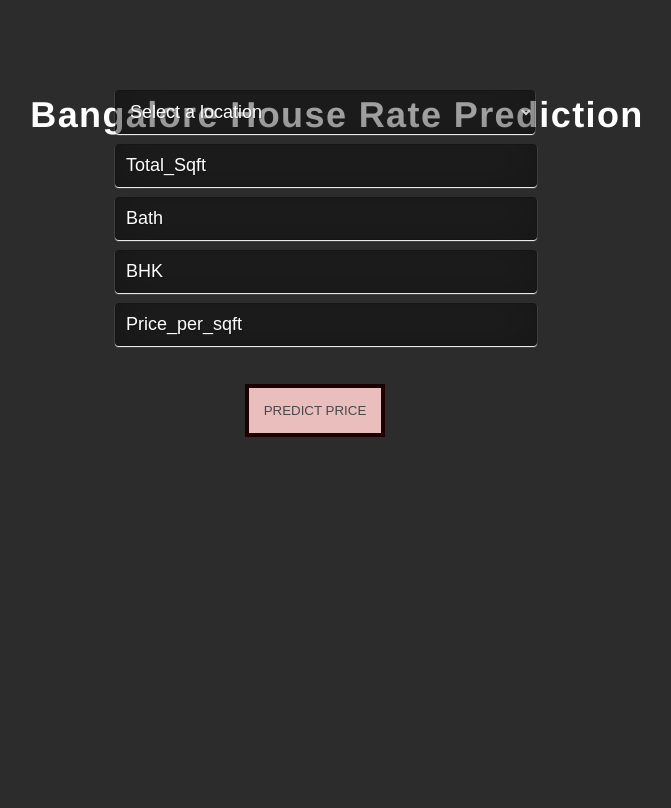
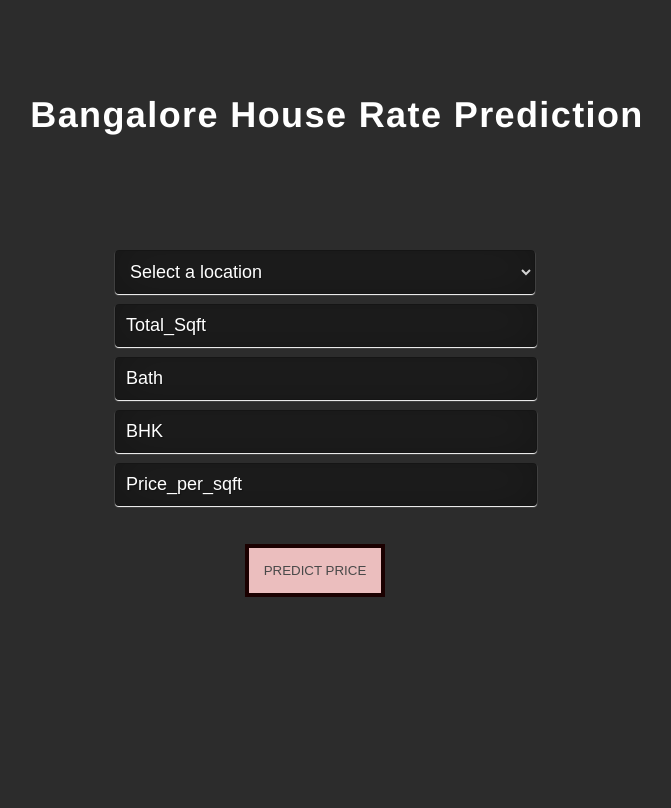
Before and after one commit to ghoshruby/Bangalore-house-rate-prediction, a Flask app: page / in a window 1280 px wide. Shown: the whole page, without its empty margins (311-982 px from the left). Run offline with Flask 2, Linux system fonts and the light colour scheme; parts of the project's set-up code (start-up, migrations or seed data) failed here and were passed over.

Commit message:
Update index.html

```diff
--- a/templates/index.html
+++ b/templates/index.html
@@ -19,7 +19,7 @@ body {
 }
 .login {
 	position: absolute;
-	top: 30%;
+	top: 50%;
 	left: 45%;
 	margin: -150px 0 0 -150px;
 	width:400px;
```
